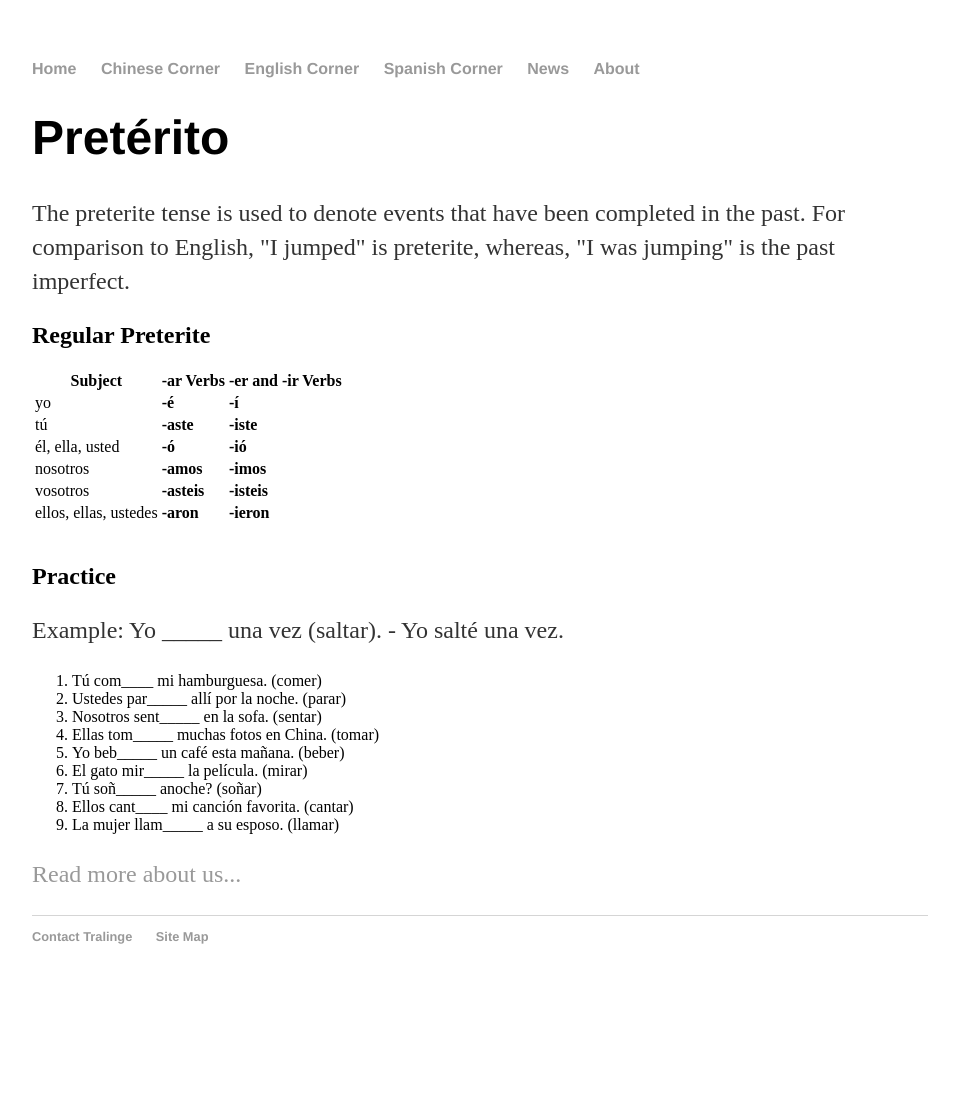
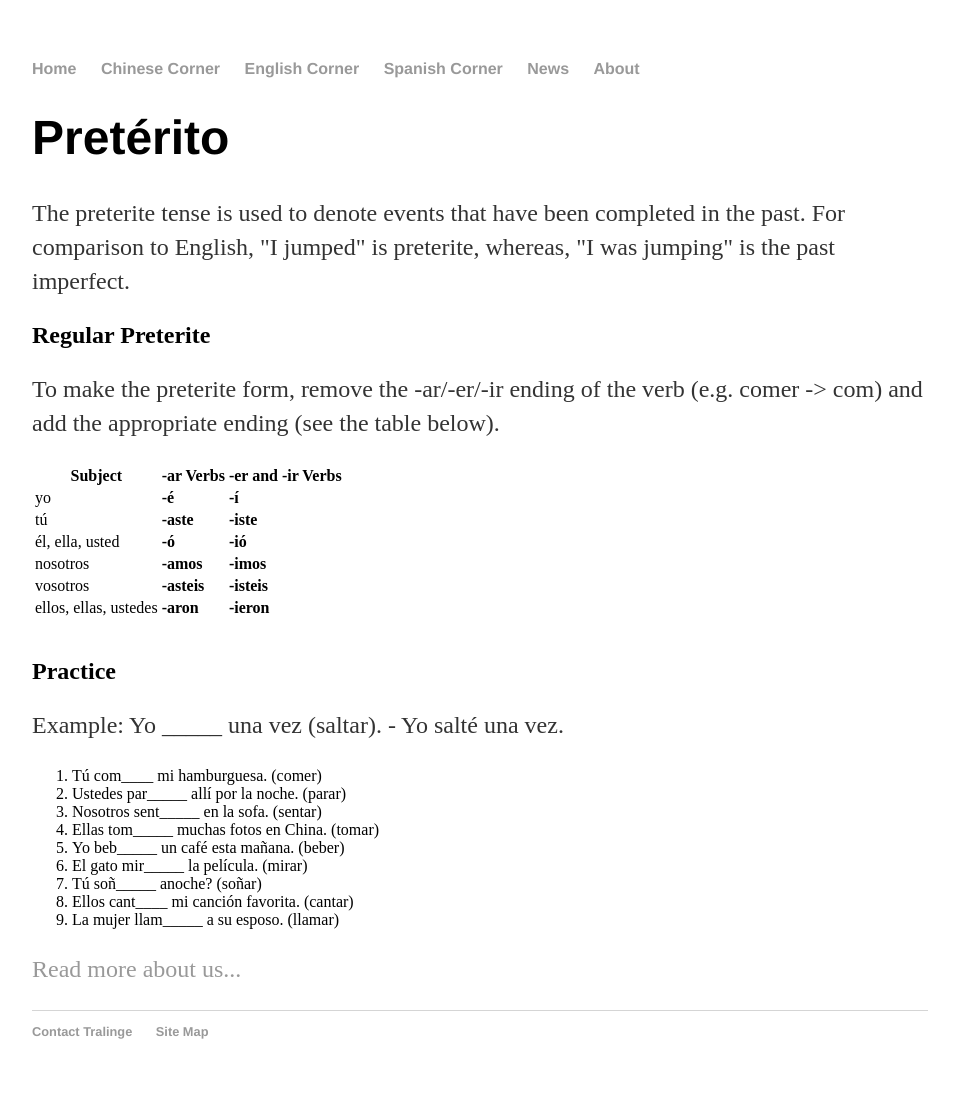
Before and after one commit to Tralinge/tralinge.github.io, a Jekyll site: the page built from spanish_corner/verb_conjugation/preterito.html, in a window 1280 px wide. Shown: the whole page, without its empty margins (160-1119 px from the left). Built offline with Jekyll 4.4.1, drawn with Linux system fonts in a browser that asks for light colours; before the commit the page ends 1004 px from its top, so only the background shows below that.

Commit message:
Update preterito.html

```diff
--- a/spanish_corner/verb_conjugation/preterito.html
+++ b/spanish_corner/verb_conjugation/preterito.html
@@ -11,6 +11,10 @@ title: Tralinge | Spanish Corner - Preterito
 			<!-- link to past imperfect -->
 		</p>
   <h2>Regular Preterite</h2>
+	<p>
+		To make the preterite form, remove the -ar/-er/-ir ending of the verb (e.g. comer -> com) and add
+		the appropriate ending (see the table below).
+	</p>
 	<!-- edit classes -->
 	<div class="sdmd-table-container">
 		<table class="sdmd-table">
```
